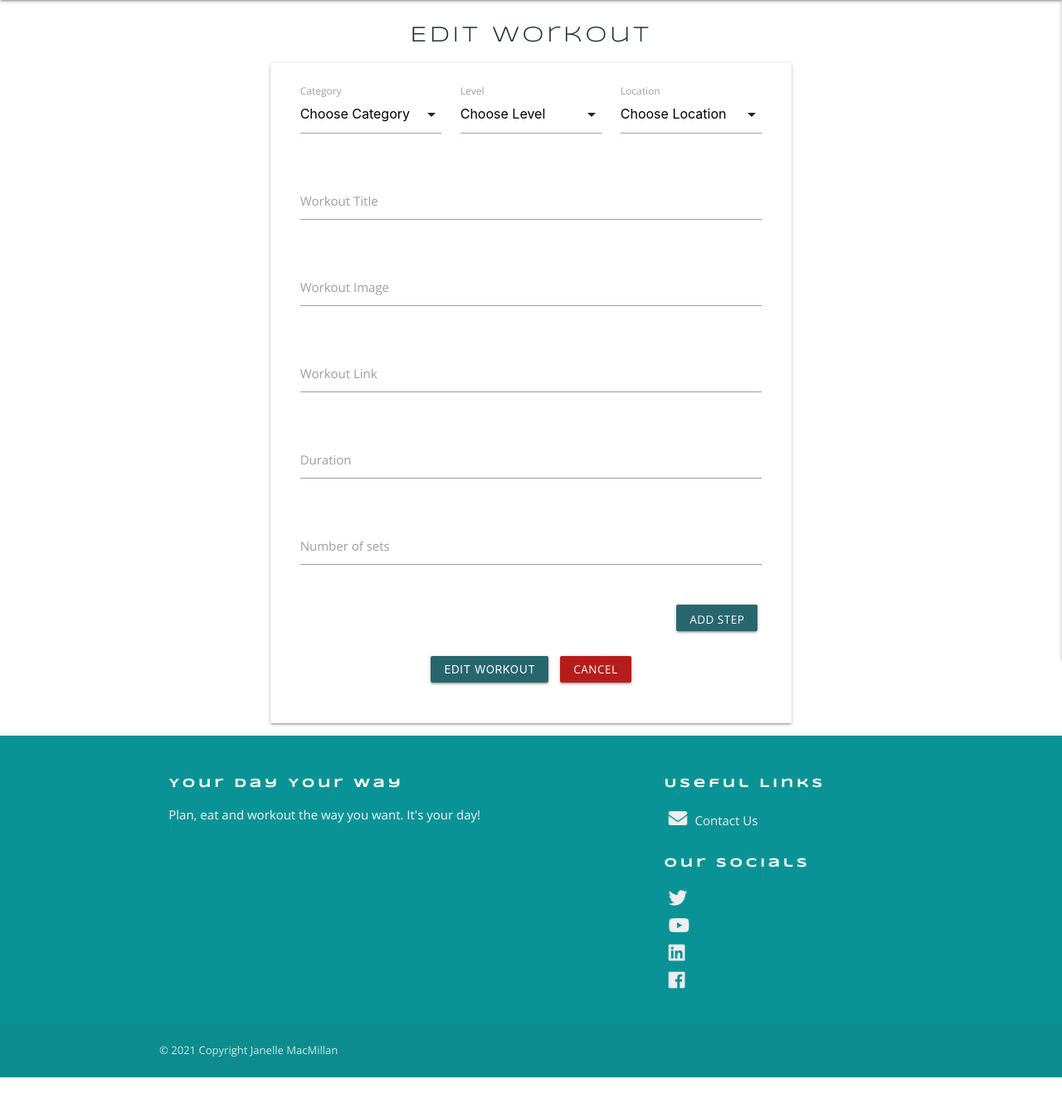
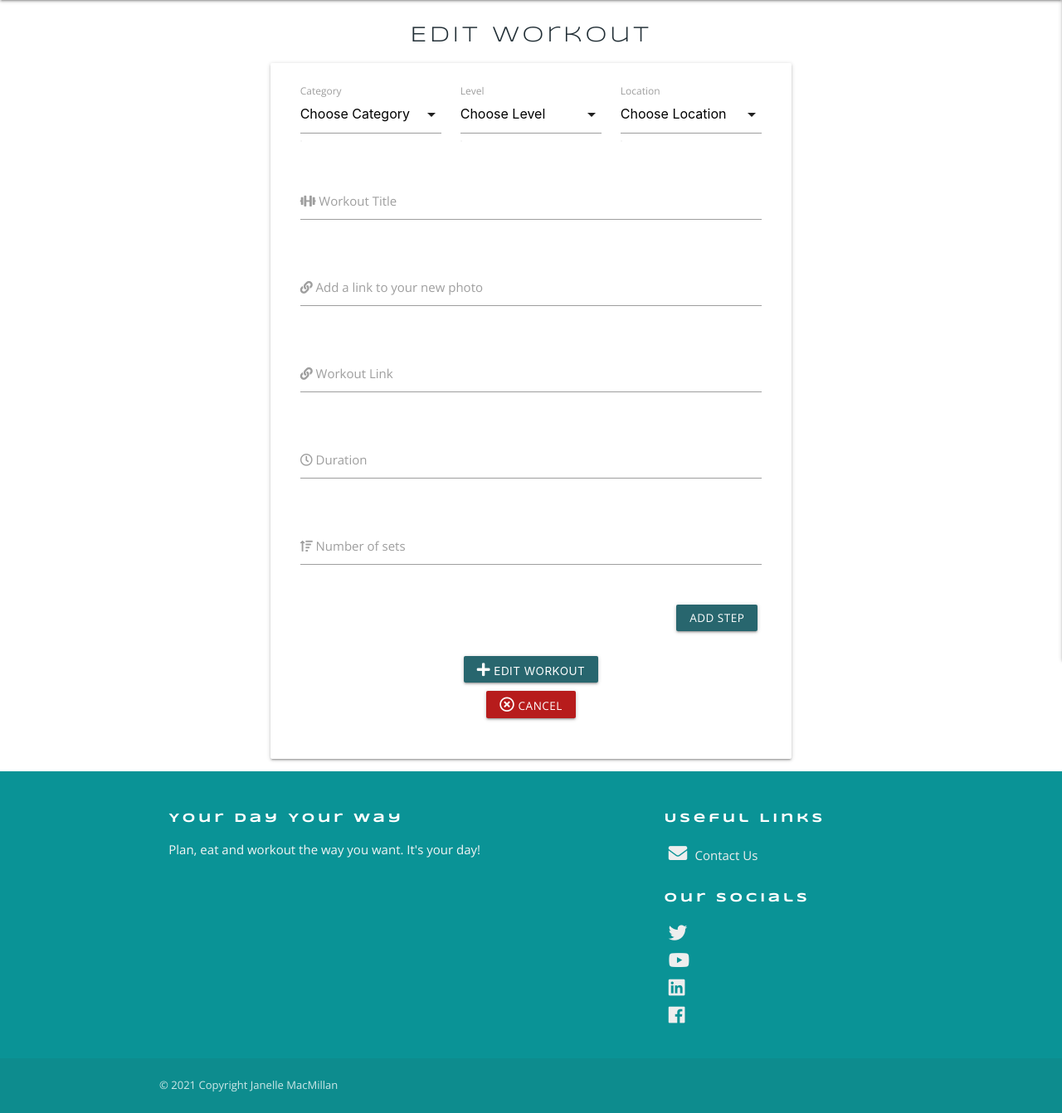
Before and after one commit to JanelleG51/Your-Day-Your-Way, a Flask app: template templates/edit_workout.html in a window 1280 px wide. Shown: the part 64-1406 px from the top of the page at 83% size. Before the commit the page ends 1363 px from the top, so only its background shows below. Run offline with Flask 2, Linux system fonts and the light colour scheme; the template is opened without the code that fills it, so the values that code supplies are empty; some libraries are stand-ins or nearby versions.

Commit message:
style: add icons to edit_workout.html and format code

```diff
--- a/templates/edit_workout.html
+++ b/templates/edit_workout.html
@@ -1,9 +1,10 @@
 {% extends "base.html" %}
+{% block title %}Edit Workout{% endblock %}
 {% block content %}
 
-<h3 class=" center-align">Edit Workout</h3>
+<h3 class="center-align">Edit Workout</h3>
 <section class="container">
-
+    <!-- all form fields to edit a workout in the DB -->
     <div class="row card-panel">
         <form class="col s12" method="POST" action="{{ url_for('edit_workout', workout_id=workout._id) }}">
             <div class="row">
@@ -13,18 +14,19 @@
                         <option value="" disabled selected>Choose Category</option>
                         {% for category in workout_categories %}
                             {% if category.workout_category == workout.workout_category %}
-                            <option value="{{ category.workout_category }}" selected>{{ category.workout_category }}</option>
+                                <option value="{{ category.workout_category }}" selected>{{ category.workout_category }}
+                                </option>
                             {% else %}
                                 <option value="{{ category.workout_category }}">{{ category.workout_category }}</option>
                             {% endif %}
                         {% endfor %}
                     </select>
-                <label>Category</label>
+                    <label for="workout_category" aria-labelledby="workout_category">Category</label>
                 </div>
+
                 <div class="input-field col s4">
-                <i class=""></i>
                     <select id="workout_level" name="workout_level" class="validate" required>
-                    <option value="" disabled selected>Choose Level</option>
+                        <option disabled selected>Choose Level</option>
                             {% for category in workout_levels %}
                                 {% if category.workout_level == workout.workout_level %}
                                     <option value="{{ category.workout_level }}" selected>{{ category.workout_level }}</option>
@@ -33,15 +35,16 @@
                                 {% endif %}
                             {% endfor %}
                     </select>
-                <label>Level</label>
+                    <label for="workout_location" aria-labelledby="workout_location">Level</label>
                 </div>
+
                 <div class="input-field col s4">
-                <i class=""></i>
                     <select id="workout_location" name="workout_location" class="validate" required>
-                    <option value="" disabled selected>Choose Location</option>
+                        <option disabled selected>Choose Location</option>
                             {% for category in workout_locations %}
                                 {% if category.workout_location == workout.workout_location %}
-                            <option value="{{ category.workout_location }}" selected>{{ category.workout_location }}</option>
+                                    <option value="{{ category.workout_location }}" selected>{{ category.workout_location }}
+                                    </option>
                                 {% else %}
                                     <option value="{{ category.workout_location }}">{{ category.workout_location }}</option>
                                 {% endif %}
@@ -50,67 +53,82 @@
                     <label>Location</label>
                 </div>
             </div>
+
             <div class="row">
                 <div class="input-field col s12">
-                <i class=""></i>
-                <input id="workout_title" name="workout_title" value="{{ workout.workout_title }}" minlength="5" maxlength="50" type="text" class="validate"
-                    required>
-                <label for="workout_title">Workout Title</label>
+                    <input id="workout_title" name="workout_title" value="{{ workout.workout_title }}" minlength="5"
+                        maxlength="50" type="text" class="validate" required>
+                    <label for="workout_title" aria-labelledby="workout_title"><i class="fas fa-dumbbell"></i> Workout
+                        Title</label>
                 </div>
             </div>
+
             <div class="row">
                 <div class="input-field col s12">
-                <i class=""></i>
-                <input id="wo_image_url" name="wo_image_url" value="{{ workout.wo_image_url }}" type="url" class="validate">
-                <label for="wo_image_url">Workout Image</label>
+                    <input id="wo_image_url" name="wo_image_url" value="{{ workout.wo_image_url }}" type="url"
+                        class="validate">
+                    <label for="wo_image_url" aria-labelledby="wo_image_url"><i class="fas fa-link"></i> Add a link to
+                        your new photo</label>
                 </div>
             </div>
+
             <div class="row">
                 <div class="input-field col s12">
-                <i class=""></i>
-                <input id="workout_url" name="workout_url" value="{{ workout.workout_url }}" type="url" class="validate">
-                <label for="workout_url">Workout Link</label>
+                    <input id="workout_url" name="workout_url" value="{{ workout.workout_url }}" type="url"
+                        class="validate">
+                    <label for="workout_url" aria-labelledby="workout_url"><i class="fas fa-link"></i> Workout
+                        Link</label>
                 </div>
             </div>
+
             <div class="row">
                 <div class="input-field col s12">
-                <i class=""></i>
-                <input id="workout_duration" name="workout_duration" value="{{ workout.workout_duration }}" type="text" class="validate">
-                <label for="workout_duration">Duration</label>
+                    <input id="workout_duration" name="workout_duration" value="{{ workout.workout_duration }}"
+                        type="text" class="validate">
+                    <label for="workout_duration" aria-labelledby="workout_duration"><i class="far fa-clock"></i>
+                        Duration</label>
                 </div>
             </div>
+
             <div class="row">
                 <div class="input-field col s12">
-                <i class=""></i>
                     <input id="sets" name="sets" value="{{ workout.sets }}" type="text" class="validate">
-                <label for="sets">Number of sets</label>
+                    <label for="sets" aria-labelledby="sets"><i class="fas fa-sort-amount-up"></i> Number of
+                        sets</label>
                 </div>
             </div>
+
             {% for step in workout.workout_steps %}
                 <div class="row">
                     <div class="input-field col s12">
-                    <i class=""></i>
-                    <input id="workout_steps{{loop.index}}" name="workout_steps" value="{{ step }}" type="text" class="validate">
-                    <label for="workout_steps{{loop.index}}">Steps {{ loop.index }}:</label>
-                    <a class="btn-small red darken-4 remove_step">Remove<i class=""></i></a>
+                        <input id="workout_steps{{loop.index}}" name="workout_steps" value="{{ step }}" type="text"
+                            class="validate">
+                        <label for="workout_steps{{loop.index}}" aria-labelledby="workout_steps"><i
+                                class="fas fa-list-ol"></i> Steps {{ loop.index }}:</label>
+                        <a class="btn-small red darken-4 remove_step">Remove</a>
                     </div>
                 </div>
             {% endfor %}
+
             <div class="row">
                 <div class="col s12 right-align">
-                <a class="btn-small add_step">Add Step<i class=""></i></a>
+                    <a class="btn-small add_step">Add Step</i></a>
                 </div>
             </div>
+
             <div class="workout_list">
 
             </div>
 
             <div class="row">
-            <div class="col s12 center-align">
-                <button type="submit" class="btn-small">
-                    Edit Workout
+                <div class="col s6 m12 center-align">
+                    <button class="btn-small" type="submit">
+                        <i class="fas fa-plus"></i> Edit Workout
                     </button>
-                <a href="{{ url_for('workouts') }}" class="btn-small red darken-4">Cancel</a>
+                </div>
+                <div class="col s6 m12 center-align">
+                    <a href="{{ url_for('workouts') }}" class="btn-small red darken-4">
+                        <i class="far fa-times-circle"></i> Cancel</a>
                 </div>
             </div>
         </form>
```
Lines whose indentation alone changed are shown as unchanged.
